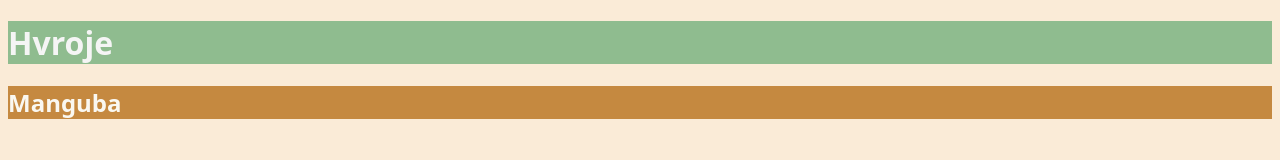
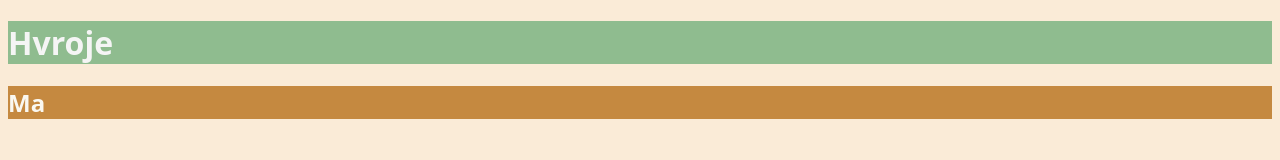
Before and after one commit to bruno6741/sjwp_bruno, a plain HTML site: page CSS_Colors/CSS Colors/index.html in a window 1280 px wide. Drawn offline with Linux system fonts and the light colour scheme; a web font is replaced by a local one.

Commit message:
Update index.html

```diff
--- a/CSS_Colors/CSS Colors/index.html
+++ b/CSS_Colors/CSS Colors/index.html
@@ -34,7 +34,7 @@
 
 <body>
   <h1>Hvroje</h1>
-  <h2>Manguba</h2>
+  <h2>Ma</h2>
 </body>
 
 </html>
```
